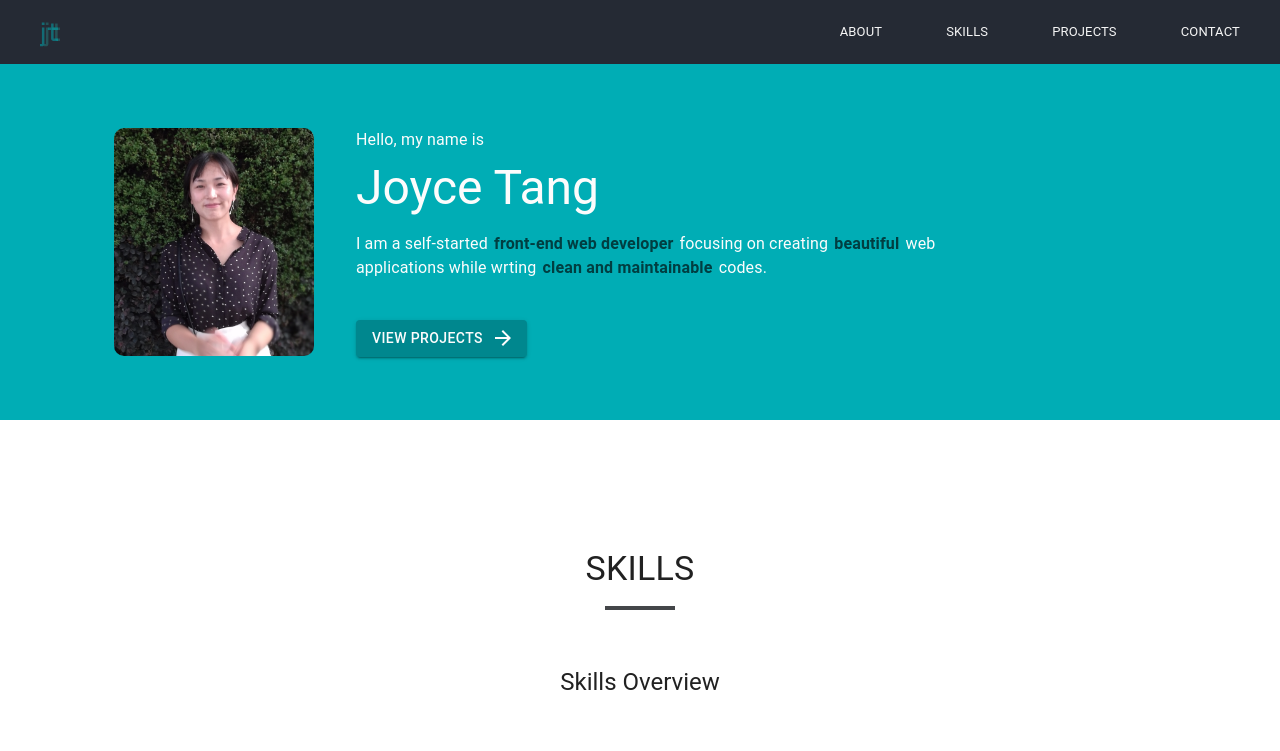
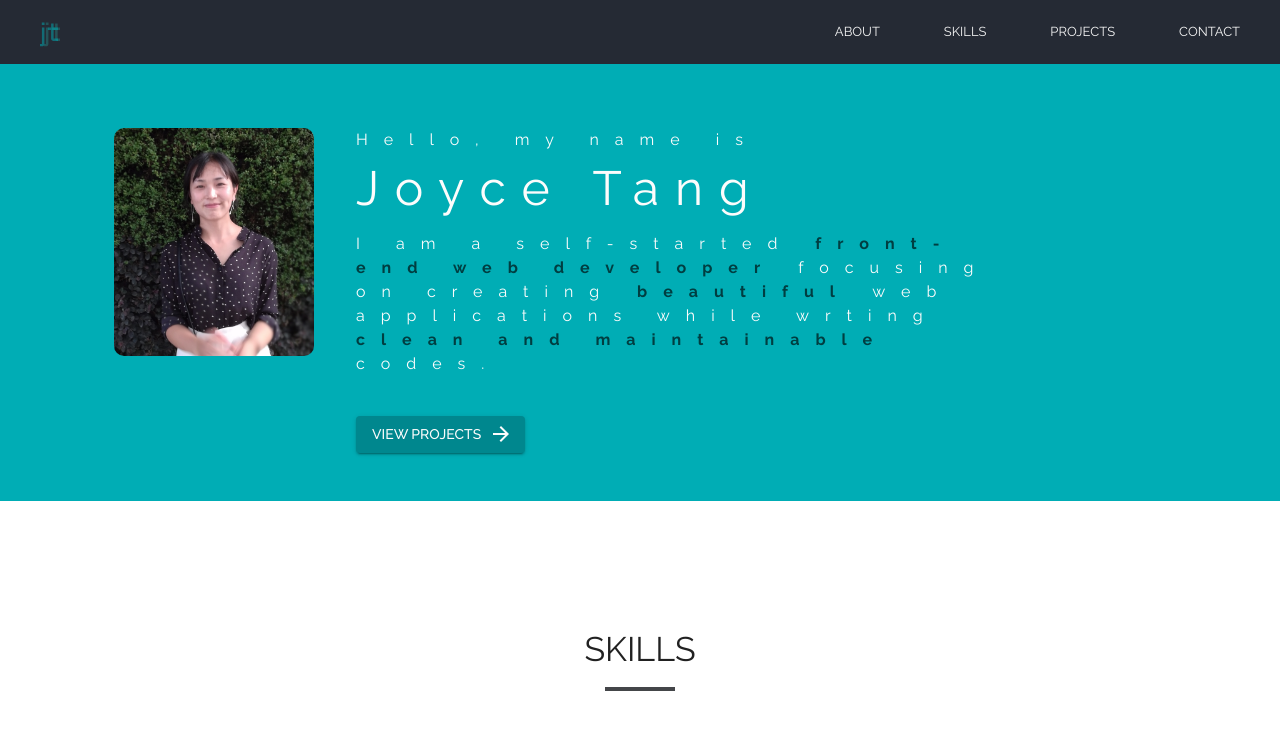
Before and after one commit to joycethh/portflio, a React (Create React App) app: page / in a window 1280 px wide. Shown: the top 751 px of the page. Built offline with nearby package versions, Linux system fonts and the light colour scheme.

Commit message:
update fonts

```diff
--- a/src/index.css
+++ b/src/index.css
@@ -1,15 +1,5 @@
-@import url('https://fonts.googleapis.com/css2?family=Raleway:wght@200;400;700&display=swap');
+@import url('https://fonts.googleapis.com/css2?family=Raleway:wght@200;300;400;500;700&display=swap');
 
 body {
-  margin: 0;
-  font-family: -apple-system, BlinkMacSystemFont, 'Raleway', 'Segoe UI', 'Roboto', 'Oxygen',
-    'Ubuntu', 'Cantarell', 'Fira Sans', 'Droid Sans', 'Helvetica Neue',
-    sans-serif;
-  -webkit-font-smoothing: antialiased;
-  -moz-osx-font-smoothing: grayscale;
+    font-family: 'Raleway', sans-serif
 }
-
-code {
-  font-family: source-code-pro, Menlo, Monaco, Consolas, 'Courier New',
-    monospace;
-}
--- a/src/theme.js
+++ b/src/theme.js
@@ -13,6 +13,9 @@ const lightTheme = createTheme({
       default: "#EAEAEA",
     },
   },
+  typography: {
+    fontFamily: ["Raleway", "sans-serif"].join(","),
+  },
   components: {
     MuiAppBar: {
       styleOverrides: {
```
